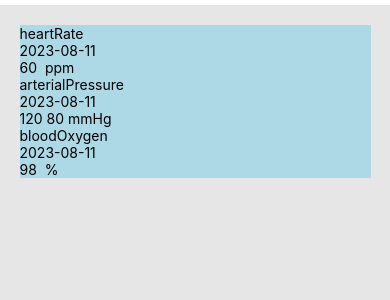
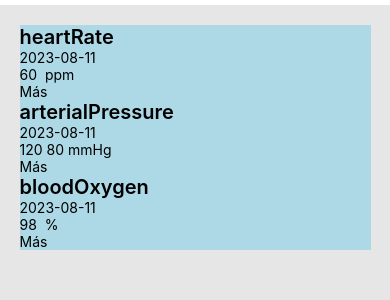
Before and after one commit to Balasteguisson/RP, a React Native app in the folder client/: screen / in a window 390 px wide. Shown: the top 300 px of the page. Built offline with nearby package versions, Linux system fonts and the light colour scheme.

Commit message:
Estilizo ConstantList y Constant Items

```diff
--- a/client/src/components/ConstantItem.jsx
+++ b/client/src/components/ConstantItem.jsx
@@ -4,11 +4,12 @@ import { View, Text, StyleSheet } from 'react-native'
 const ConstantItem = (props) => {
   return (
     <View key={props.id} style={styles.container}>
-      <Text>{props.id}</Text>
-      <Text>{props.date}</Text>
+      <Text style={styles.constTitle}>{props.id}</Text>
+      <Text style={styles.consDate}>{props.date}</Text>
       <Text>
         {props.value[0]} {props.value[1]} {props.unit}
       </Text>
+      <Text>Más</Text>
     </View>
   )
 }
@@ -17,7 +18,12 @@ const styles = StyleSheet.create({
   container: {
     backgroundColor: 'lightblue',
     width: '100%'
-  }
+  },
+  constTitle: {
+    fontWeight: '600',
+    fontSize: 20
+  },
+  consDate: {}
 })
 
 export default ConstantItem
```
Also changed, not shown: client/src/components/theme.js (added).
